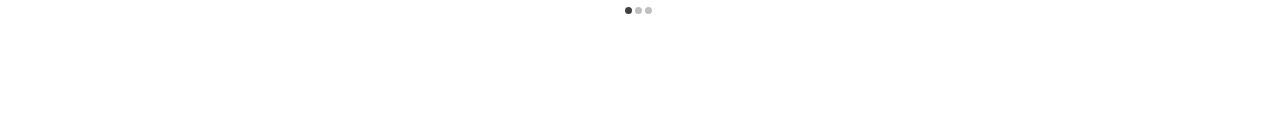
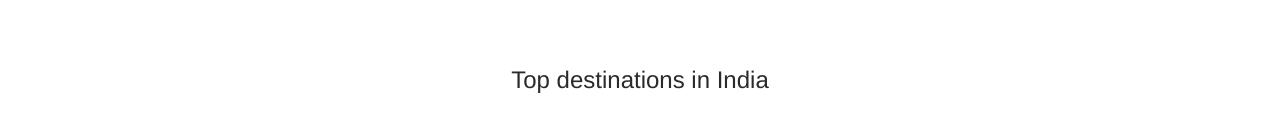
Before and after one commit to OviYaD/agoda-clone, a React (Create React App) app: page / in a window 1280 px wide. Shown: the part 1528-1659 px from the top of the page. Before the commit the page ends 1595 px from the top, so only its background shows below. Built offline with nearby package versions, Linux system fonts and the light colour scheme.

Commit message:
Home Page Stage One

```diff
--- a/src/Components/Accommodation Promotions/Accommodation Promotions.css
+++ b/src/Components/Accommodation Promotions/Accommodation Promotions.css
@@ -4,7 +4,6 @@
 
 .apT {
     margin-top: 32px;
-    margin-bottom: 16px;
     -webkit-box-pack: justify;
     justify-content: space-between;
     -webkit-box-align: center;
--- /dev/null
+++ b/src/Components/DestinationsCarousel/DestinationsCarousel.css
@@ -0,0 +1,14 @@
+.destinationsCarouselWrapper {
+    margin: 64px auto;
+    width: 100%;
+}
+
+.dcTitle {
+    font-size: 24px;
+    line-height: 30px;
+    font-weight: 500;
+    color: rgb(42, 42, 46);
+    padding-bottom: 8px;
+    display: block;
+    text-align: center;
+}
--- /dev/null
+++ b/src/Components/DestinationsCarousel/DestinationsCarousel.jsx
@@ -0,0 +1,12 @@
+import React from 'react'
+import './DestinationsCarousel.css'
+
+function DestinationsCarousel() {
+  return (
+    <section className='destinationsCarouselWrapper'>
+        <span className='dcTitle'>Top destinations in India</span>
+    </section>
+  )
+}
+
+export default DestinationsCarousel
--- a/src/Components/HomeBody/HomeBody.jsx
+++ b/src/Components/HomeBody/HomeBody.jsx
@@ -1,11 +1,13 @@
 import React from 'react'
 import AccommodationPromotions from '../Accommodation Promotions/Accommodation Promotions'
+import DestinationsCarousel from '../DestinationsCarousel/DestinationsCarousel'
 import './HomeBody.css'
 
 function HomeBody() {
   return (
     <section className='homePageWrapper'>
         <AccommodationPromotions />
+        <DestinationsCarousel />
     </section>
   )
 }
```
Also changed, not shown: 2 other files (tests, documents, lock files or other folders).
